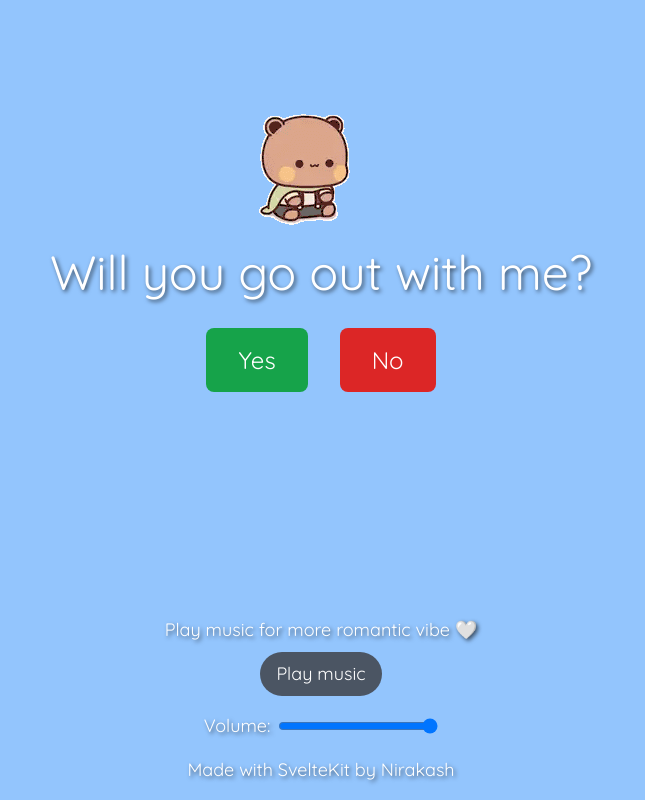
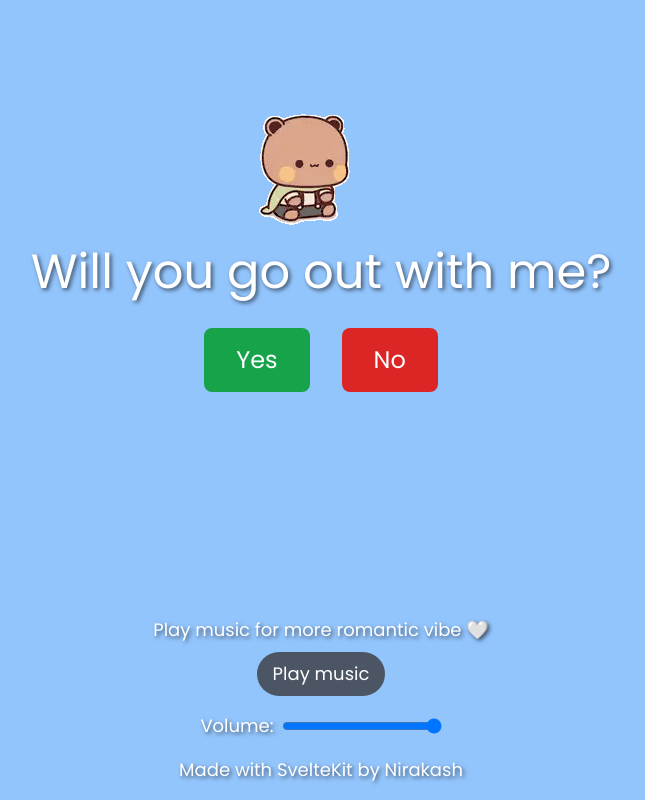
Before and after one commit to Niracash/asking-out, a SvelteKit app: page / in a window 1280 px wide. Shown: the whole page, without its empty margins (319-964 px from the left). Built offline with nearby package versions, Linux system fonts and the light colour scheme.

Commit message:
Update +page.svelte

```diff
--- a/src/routes/+page.svelte
+++ b/src/routes/+page.svelte
@@ -163,12 +163,12 @@
 </div>
 
 <style>
-    @import url('https://fonts.googleapis.com/css2?family=Quicksand:wght@400&display=swap');
+    @import url('https://fonts.googleapis.com/css2?family=Poppins:wght@400;700&display=swap');
 
     :global(body) {
         margin: 0;
         padding: 0;
-        font-family: 'Quicksand', sans-serif;
+        font-family: 'Poppins', sans-serif;
     }
 
     .shadow-text {
```
